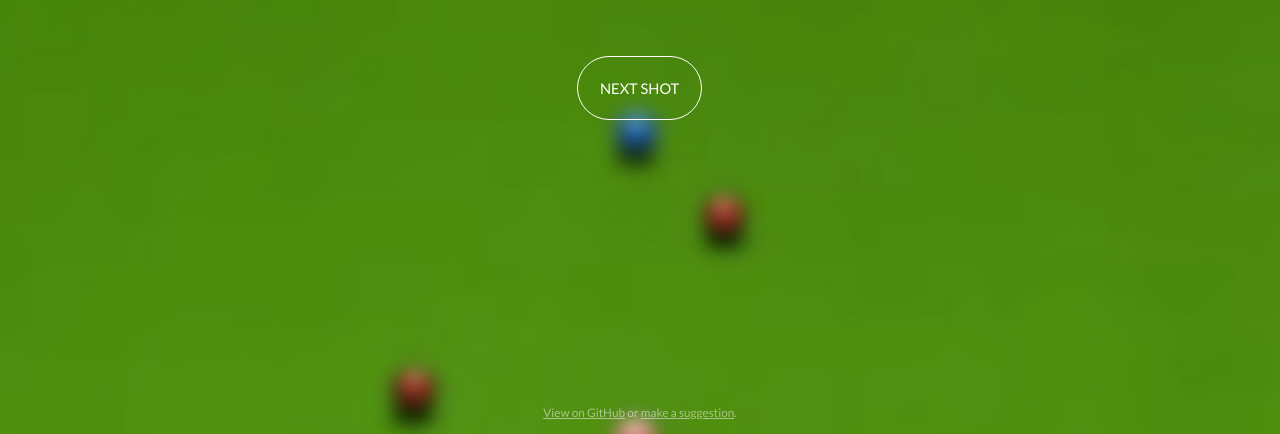
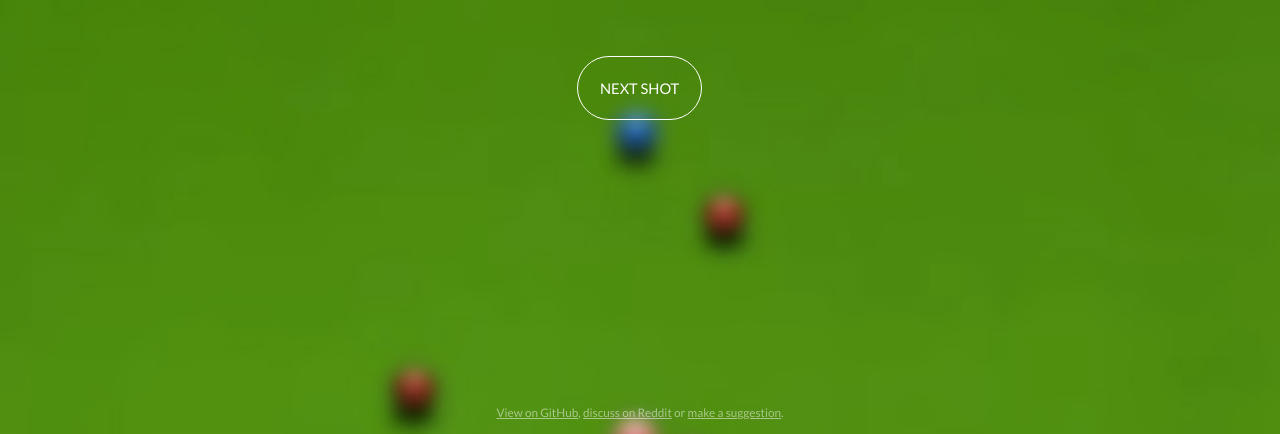
Before and after one commit to doersino/snooker-commentary-generator, a plain HTML site: page index.html in a window 1280 px wide. Shown: the part 366-800 px from the top of the page. Drawn offline with Linux system fonts and the light colour scheme.

Commit message:
Add link to Reddit thread

```diff
--- a/index.html
+++ b/index.html
@@ -14,6 +14,6 @@
 		</script>
 	</main>
 	<aside>
-		<a href="https://github.com/doersino/snooker-commentary-generator">View on GitHub</a> or <a href="https://goo.gl/forms/59Pxv3IBfhcLEhX92">make a suggestion</a>.
+		<a href="https://github.com/doersino/snooker-commentary-generator">View on GitHub</a>, <a href="https://www.reddit.com/r/snooker/comments/53o2hc/snooker_commentary_generator/">discuss on Reddit</a> or <a href="https://goo.gl/forms/59Pxv3IBfhcLEhX92">make a suggestion</a>.
 	</aside>
 </body>
```
Also changed, not shown: 1 other file.
